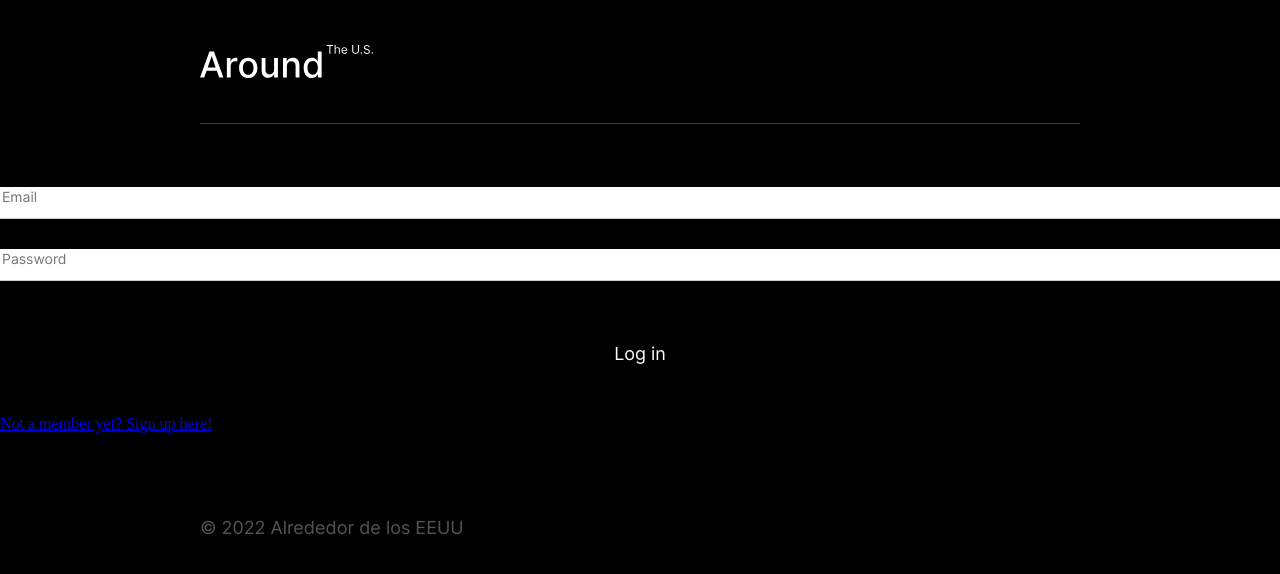
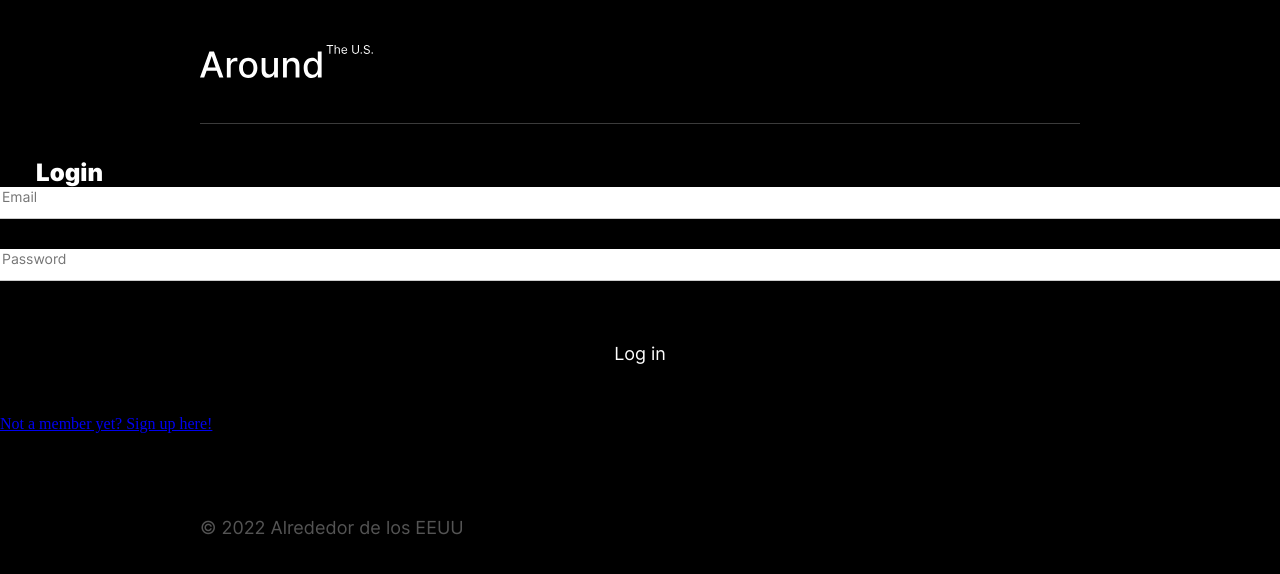
Before and after one commit to aegisnull/react-around-auth_es, a React (Create React App) app: page /signin in a window 1280 px wide. Shown: the top 574 px of the page. Built offline with nearby package versions, Linux system fonts and the light colour scheme; no server answers.

Commit message:
style: change login title to white

```diff
--- a/src/blocks/login/__title/login__title.css
+++ b/src/blocks/login/__title/login__title.css
@@ -0,0 +1,3 @@
+.login__title {
+  color: #ffffff;
+}
```
